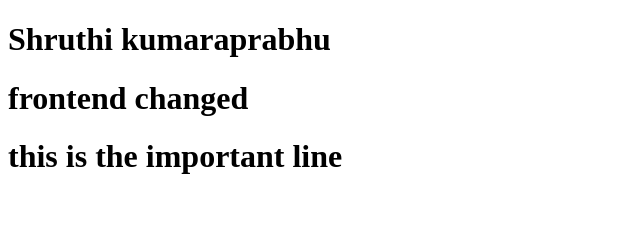
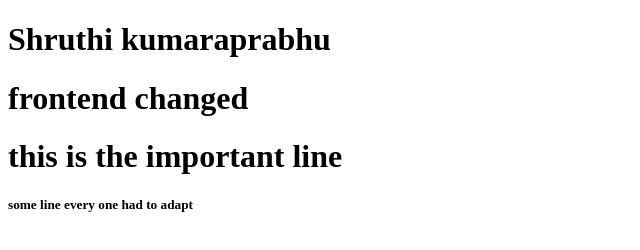
Before and after one commit to shruthiammu/tryrepo, a plain HTML site: page index.html in a window 1280 px wide. Shown: the whole page, without its empty margins (0-640 px from the left). Drawn offline with Linux system fonts and the light colour scheme.

Commit message:
change recently

```diff
--- a/index.html
+++ b/index.html
@@ -9,5 +9,6 @@
     <h1>Shruthi kumaraprabhu</h1>
     <h1>frontend changed</h1>
     <h1>this is the important line</h1>
+    <h5>some line every one had to adapt</h5>
 </body>
 </html>
```
